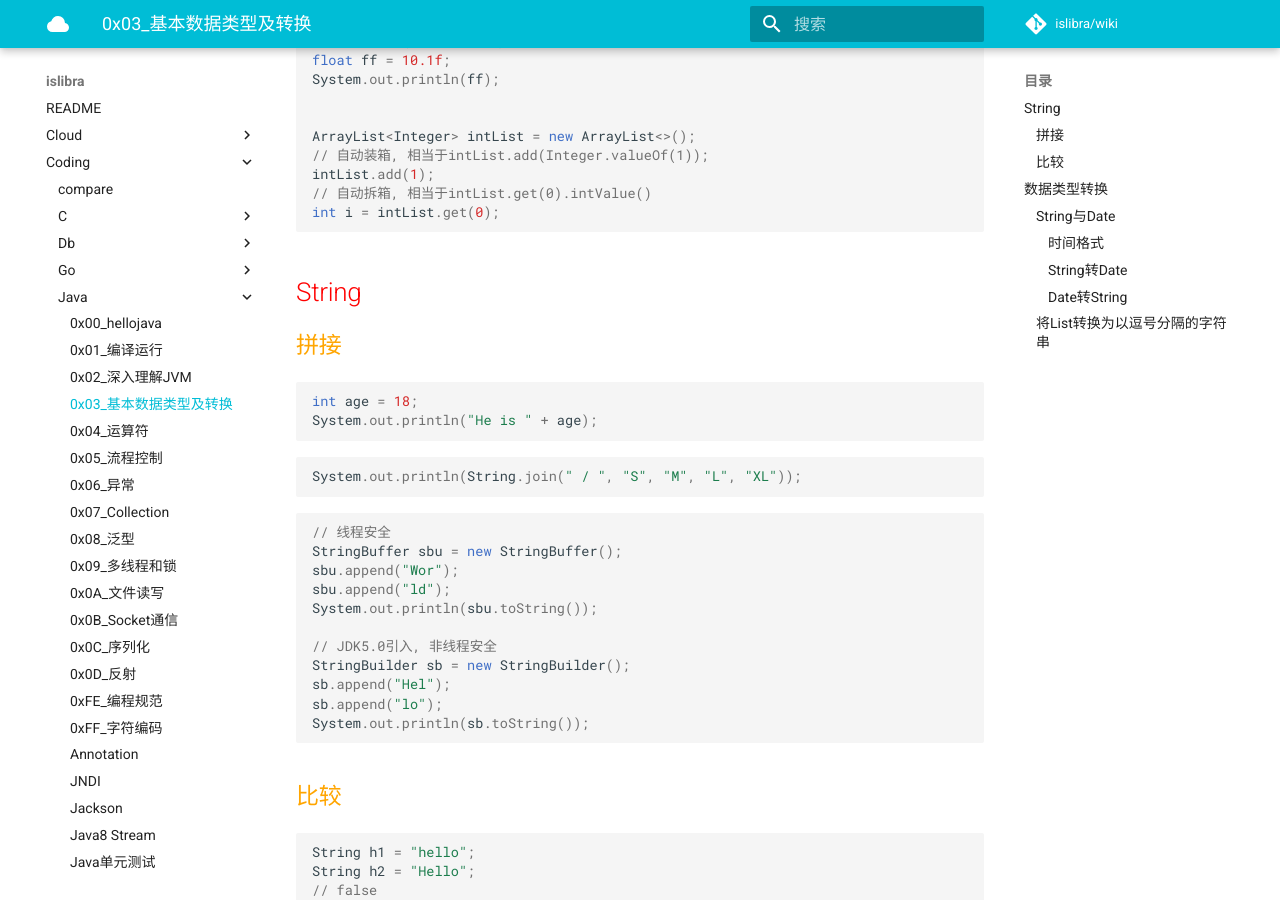
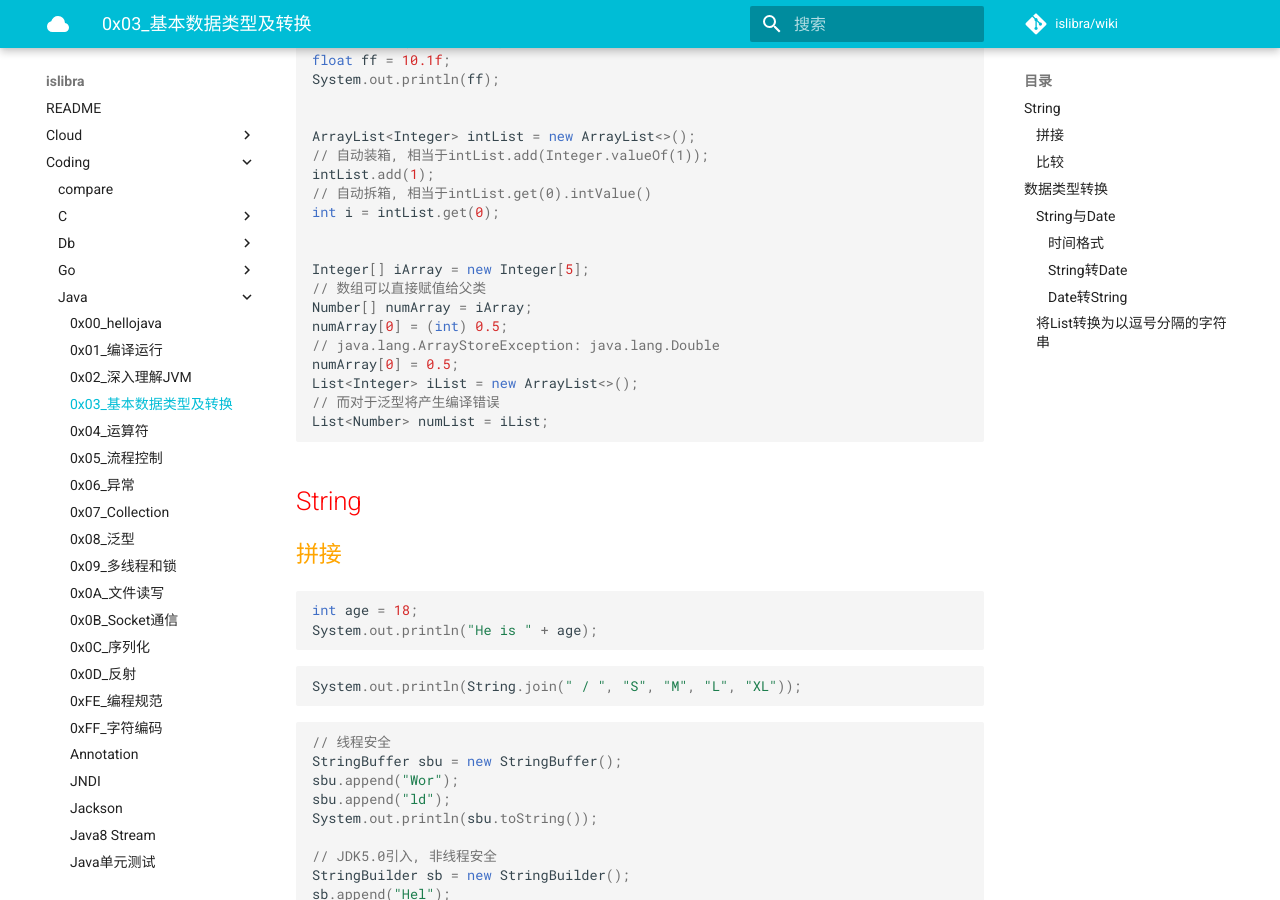
Before and after one commit to islibra/wiki, an MkDocs documentation site: the page built from docs/coding/java/0x03_基本数据类型及转换.md, in a window 1280 px wide and 900 px high, scrolled down 1262 px. Built offline with MkDocs 1.6.1 and Material for MkDocs 9.7.7, drawn with Linux system fonts in a browser that asks for light colours; comment, search, counter and statistics services are not loaded.

Commit message:
Update 0x03_基本数据类型及转换.md

````diff
--- a/docs/coding/java/0x03_基本数据类型及转换.md
+++ b/docs/coding/java/0x03_基本数据类型及转换.md
@@ -50,7 +50,19 @@ ArrayList<Integer> intList = new ArrayList<>();
 intList.add(1);
 // 自动拆箱, 相当于intList.get(0).intValue()
 int i = intList.get(0);
+
+
+Integer[] iArray = new Integer[5];
+// 数组可以直接赋值给父类
+Number[] numArray = iArray;
+numArray[0] = (int) 0.5;
+// java.lang.ArrayStoreException: java.lang.Double
+numArray[0] = 0.5;
+List<Integer> iList = new ArrayList<>();
+// 而对于泛型将产生编译错误
+List<Number> numList = iList;
 ```
+
 
 ## String
 
````
